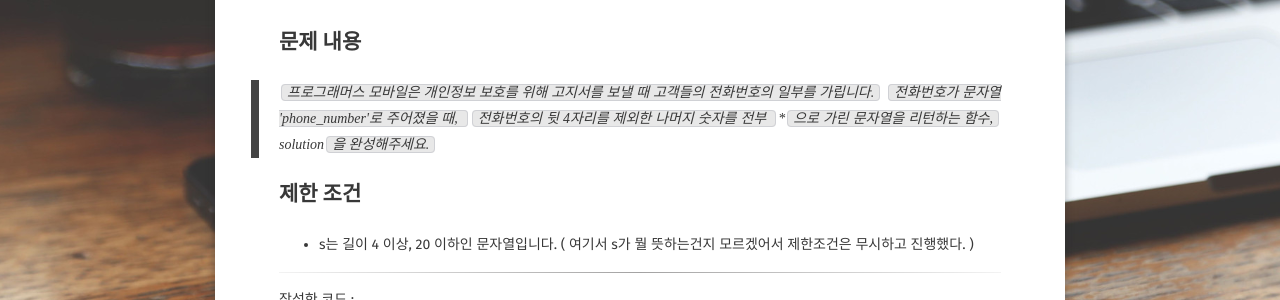
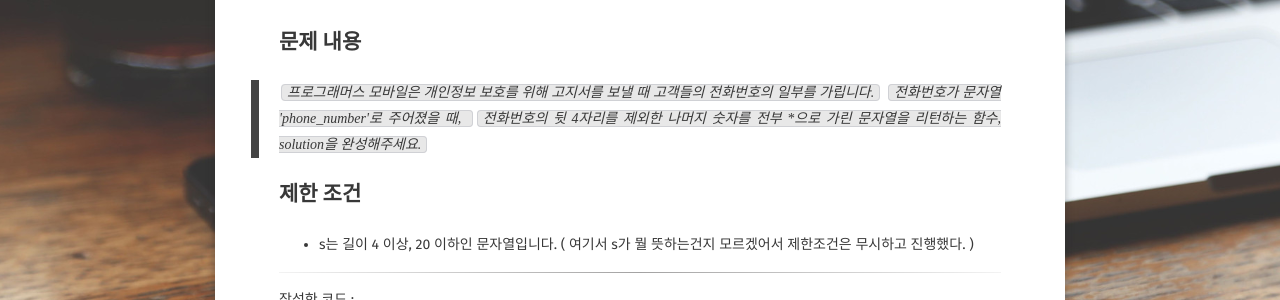
Before and after one commit to minhk05/minhk05.github.com, a Jekyll site: the page built from _posts/python/2021-07-17-ProjectOne.md, in a window 1280 px wide. Shown: the part 456-756 px from the top of the page. Built offline with Jekyll 4.4.1, drawn with Linux system fonts in a browser that asks for light colours; some web fonts are replaced; comment, search, counter and statistics services are not loaded.

```diff
--- a/_posts/python/2021-07-17-ProjectOne.md
+++ b/_posts/python/2021-07-17-ProjectOne.md
@@ -15,7 +15,7 @@ comments: true
 
 > `프로그래머스 모바일은 개인정보 보호를 위해 고지서를 보낼 때 고객들의 전화번호의 일부를 가립니다.`
 > `전화번호가 문자열 'phone_number'로 주어졌을 때, `
-> `전화번호의 뒷 4자리를 제외한 나머지 숫자를 전부 `*`으로 가린 문자열을 리턴하는 함수, `solution`을 완성해주세요.`
+> `전화번호의 뒷 4자리를 제외한 나머지 숫자를 전부 *으로 가린 문자열을 리턴하는 함수, solution을 완성해주세요.`
 
 ## 제한 조건
 
```
